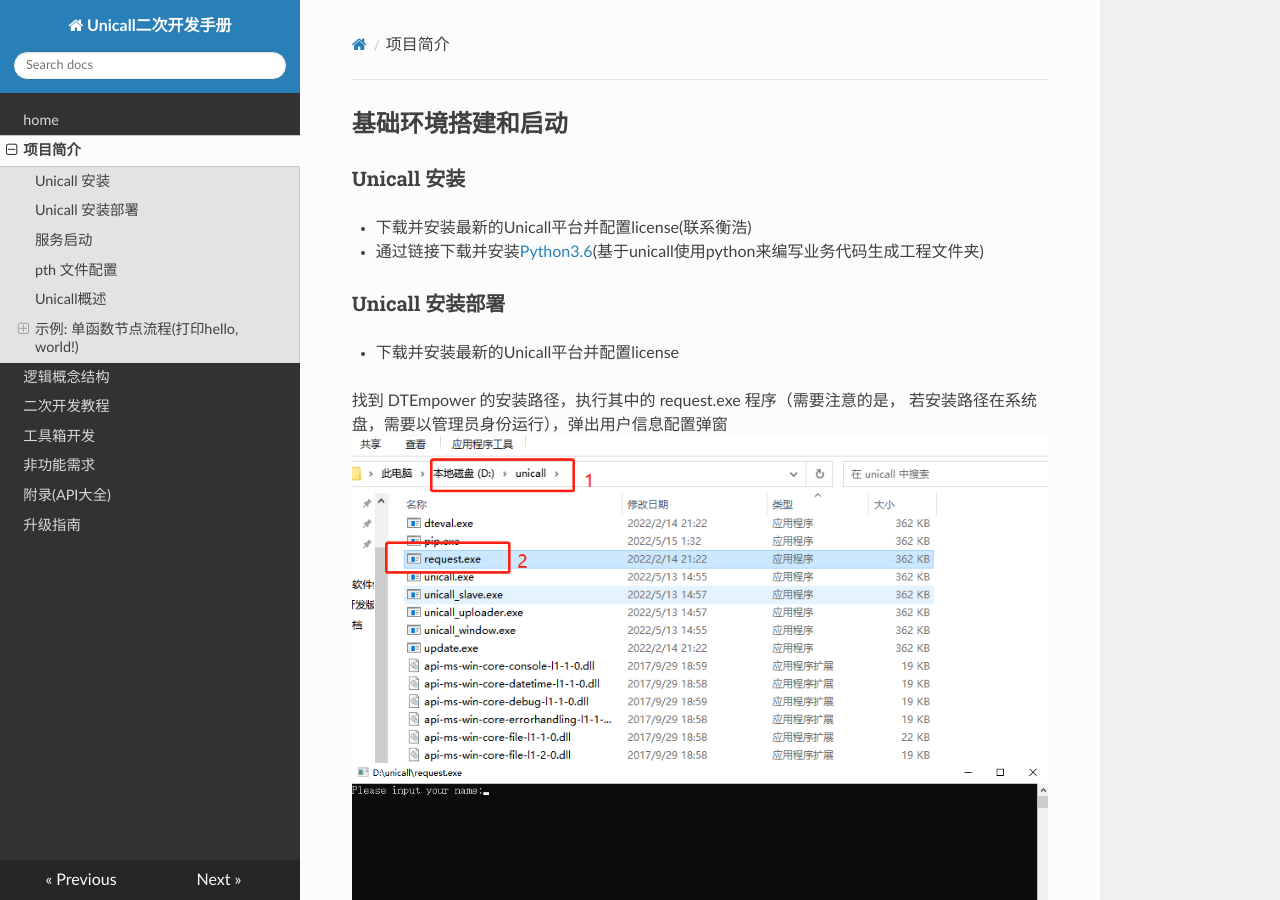
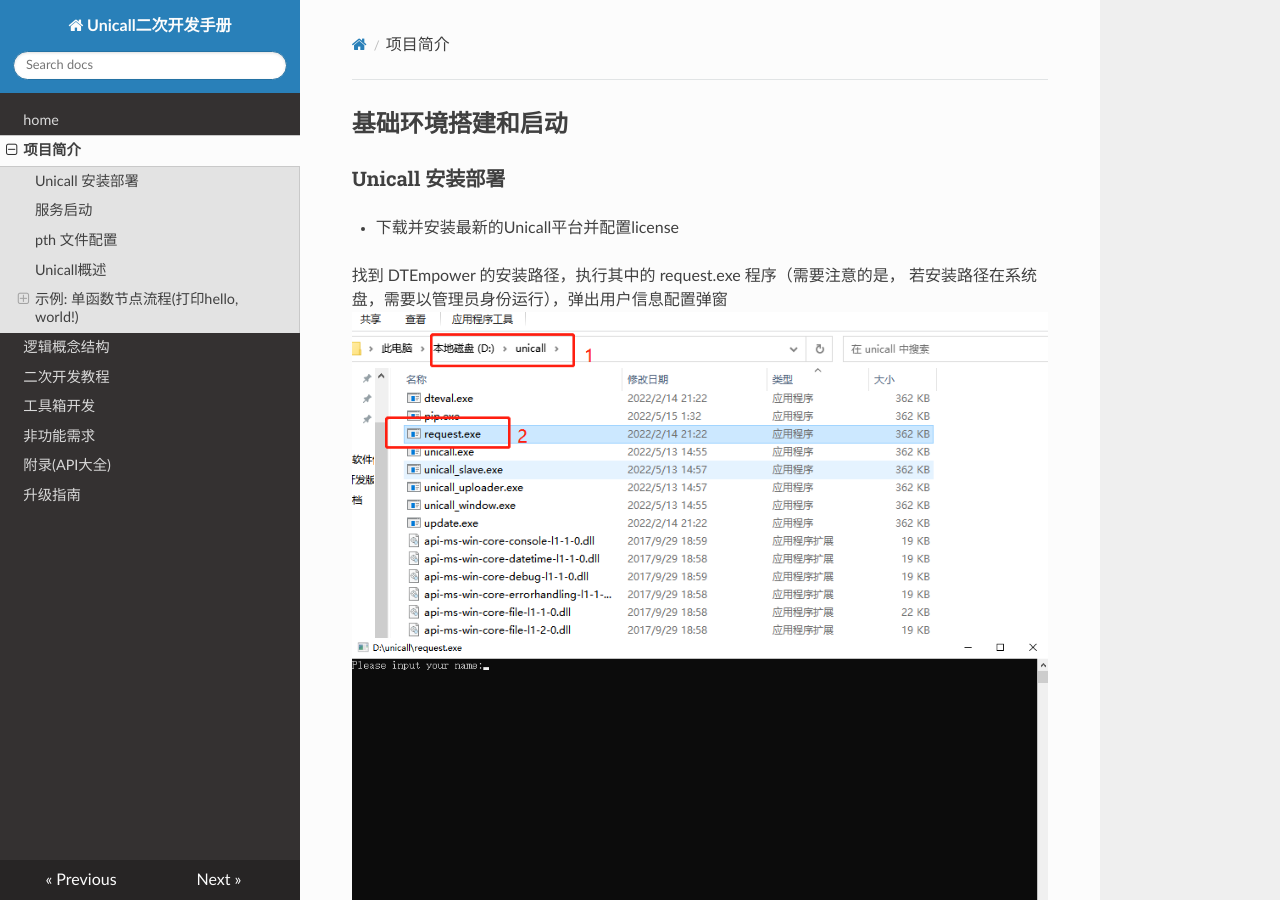
Before and after one commit to solheng/UnilabDoc, an MkDocs documentation site: the page built from docs/项目简介.md, in a window 1280 px wide and 900 px high. Built offline with MkDocs 1.6.1, drawn with Linux system fonts in a browser that asks for light colours; nearby versions of some CDN libraries.

Commit message:
项目简介文档更新

```diff
--- a/docs/项目简介.md
+++ b/docs/项目简介.md
@@ -1,7 +1,4 @@
 ## 基础环境搭建和启动
-### Unicall 安装
-* 下载并安装最新的Unicall平台并配置license(联系衡浩)
-* 通过链接下载并安装[Python3.6](https://www.python.org/downloads/release/python-365/)(基于unicall使用python来编写业务代码生成工程文件夹)
 ### Unicall 安装部署
 * 下载并安装最新的Unicall平台并配置license
 
```
